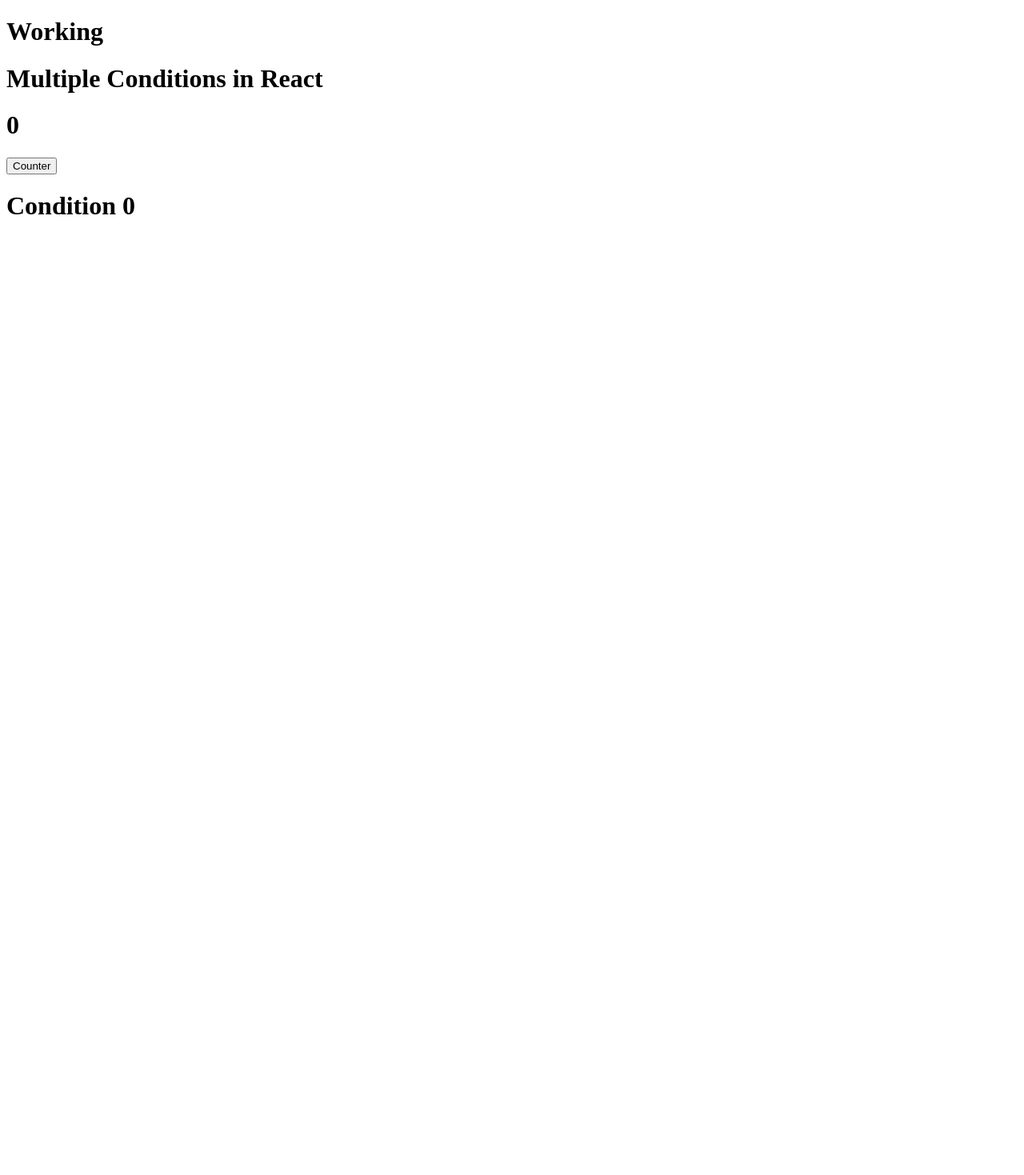
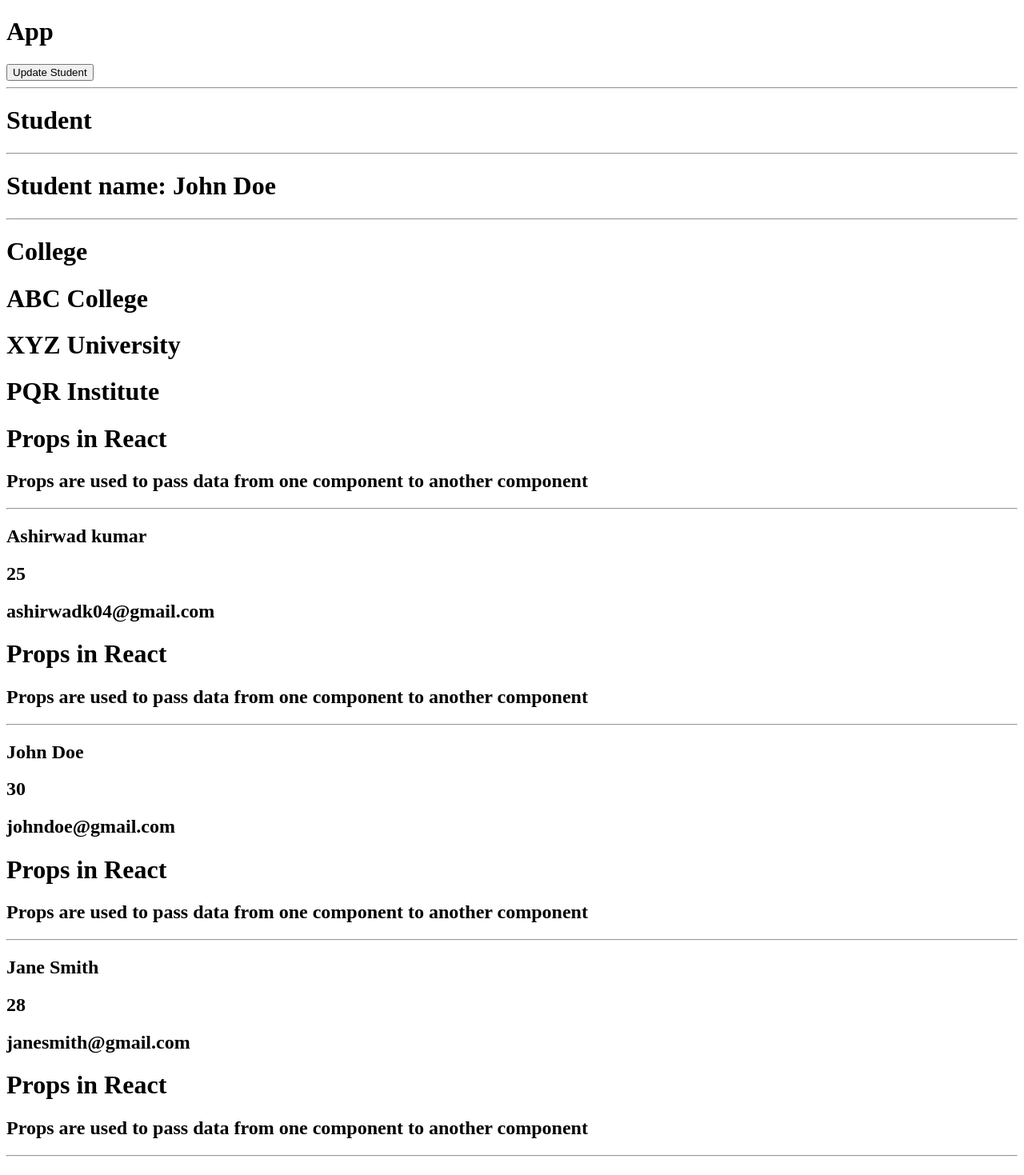
Before and after one commit to Ashirwad04/Project_01, a React (Vite) app: page / in a window 1280 px wide. Shown: the top 1469 px of the page at 80% size. Before the commit the page ends 800 px from the top, so only its background shows below. Built offline with nearby package versions, Linux system fonts and the light colour scheme.

Commit message:
Added Props component

```diff
--- a/src/App.jsx
+++ b/src/App.jsx
@@ -4,66 +4,104 @@ import Counter from "./Components/Counter";
 import Header from "./Components/Header";
 import MultipleCondition from "./Components/MultipleCondition";
 import Login,{Profile,Settings} from "./UserComponet";
+import Props from "./Components/Props";
+import College from "./Components/College";
+import Student from "./Components/Student";
+
 
 
 
 
 function App(){
 
-  // const [display,setDisplay]=useState(false);
+
+  // let name = "John Doe";
+
+  // let userName="Ashirwad kumar";
+  // let age=25;
+  // let email="ashirwadk04@gmail.com";
+
+  let userObj={
+  name:"Ashirwad kumar",
+  age:25,
+  email:"ashirwadk04@gmail.com"
+  }
+
+  let userObj1={
+  name:"John Doe",
+  age:30,
+  email:"johndoe@gmail.com"
+  }
+
+  let userObj2={
+  name:"Jane Smith",
+  age:28,
+  email:"janesmith@gmail.com"
+  }
+
+  let userObj3={
+  name:"Aman kumar",
+  age:32,
+  email:"aman@gmail.com"
+  }
 
 
 
-  // const userObj={
-  //   name:"Aman",
-  //   age: 25,
-  //   city: "Delhi"
-  // }
+  let collegeName=["ABC College","XYZ University","PQR Institute"];
 
 
-  // const name="aman";
-  // let x=10;
-  // let y= 20;
+  const[student,setStudent]=useState("John Doe");
+
+
   return(
-  //  <div>
-  //   <Header/>
-  //   <h1>aman</h1>
-  //   <h2>karan</h2>
-  //   <Login/>
-  //   <Profile/>
-  //   <Settings/>
-  //   <ToDo/>
 
-  //  </div>
   <div>
+   <h1>App</h1>
 
 
 
-    {/* <h1>Welcome to My App</h1>
-    <h1>{name}</h1>
-    <h1>{x+y}</h1>
-    <h1>{userObj.age}</h1> */}
+    <button onClick={() => setStudent("Jane Smith")}>Update Student</button>
 
 
-    {/* <button onClick={()=>setDisplay(!display)}>Toggle</button>
-    <h1>Togle in react js</h1>
-      {
-        display?<h1>Ashirwad</h1>:null
-      }
-     */}
-
-
-
-   {/* <Counter/> */}
+   <Student name={student} />
 
 
 
 
-   <h1>Working</h1>
+{/*
+   <h2>{name}</h2>
 
-   <MultipleCondition/>
+  <Props name={userName} age={age} email={email} />
+
+
+   */}
+
+
+
+  <College names={collegeName}/>
+
+
+
+
+
+
+
+
+
+
+  <Props user={userObj} />
+  <Props user={userObj1} />
+  <Props user={userObj2} />
+  <Props user={userObj3} />
+
+
+
   </div>
-  )
+
+ );
+
+
+
 }
 
 export default App;
--- /dev/null
+++ b/src/Components/College.jsx
@@ -0,0 +1,19 @@
+function College({names}) {
+
+
+
+    return (
+
+
+        <div>
+            <h1>College</h1>
+            <h1>{names[0]}</h1>
+            <h1>{names[1]}</h1>
+            <h1>{names[2]}</h1>
+
+
+        </div>
+    );
+}
+
+export default College;
--- /dev/null
+++ b/src/Components/Props.jsx
@@ -0,0 +1,24 @@
+function Props({user}) {
+
+
+
+
+    return(
+
+
+        <div>
+            <h1>Props in React</h1>
+            <h2>Props are used to pass data from one component to another component</h2>
+<hr />
+            <h2>{user.name}</h2>
+            <h2>{user.age}</h2>
+            <h2>{user.email}</h2>
+
+        </div>
+
+    );
+
+
+}
+
+export default Props;
--- /dev/null
+++ b/src/Components/Student.jsx
@@ -0,0 +1,17 @@
+function Student({ name }) {
+
+
+    return(
+
+        <div>
+            <hr />
+            <h1>Student</h1>
+            <hr />
+            <h1>Student name: {name}</h1>
+            <hr />
+        </div>
+
+    );
+}
+
+export default Student;
```
